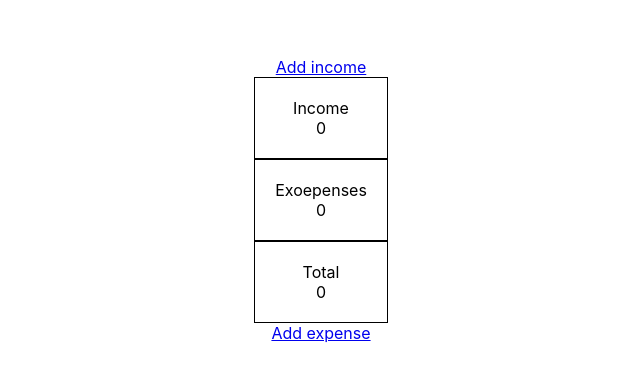
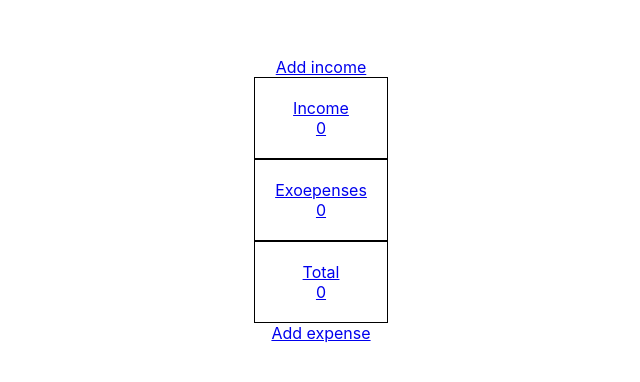
Before and after one commit to rivasvict/react-expenses-manager, a React (Create React App) app: page / in a window 1280 px wide. Shown: the part 200-582 px from the top of the page, without its empty margins (319-959 px from the left). Built offline with nearby package versions, Linux system fonts and the light colour scheme.

Commit message:
Added list of incomes and outcomes

```diff
--- a/src/components/Dashboard.js
+++ b/src/components/Dashboard.js
@@ -2,6 +2,7 @@ import React, { Component } from 'react';
 import _ from 'lodash';
 import Results from './Results';
 import AddEntry from './AddEntry';
+import EntriesSummary from './EntriesSummary';
 
 import { Switch, Route, Link } from 'react-router-dom';
 
@@ -54,17 +55,29 @@ class Dashboard extends Component {
   render() {
     return (
       <div style={dasahboardStyle}>
-        <Link to={`${this.props.match.url}add-income`}>Add income</Link>
-        <Results
-          incomes={this.getSum('incomes')}
-          outcomes={this.getSum('outcomes')}/>
-        <Link to={`${this.props.match.url}add-expense`}>Add expense</Link>
         <Switch>
+          <Route exact path={`${this.props.match.url}`}>
+            <Link to={`${this.props.match.url}add-income`}>Add income</Link>
+            <Results
+              incomes={this.getSum('incomes')}
+              outcomes={this.getSum('outcomes')}
+              entries={this.state.entries}/>
+            <Link to={`${this.props.match.url}add-expense`}>Add expense</Link>
+          </Route>
           <Route path={`${this.props.match.url}add-income`}>
             <AddEntry entryType='income' handleEntry={this.addIncome} />
           </Route>
           <Route path={`${this.props.match.url}add-expense`}>
             <AddEntry entryType='outcome' handleEntry={this.addOutcome} />
+          </Route>
+          <Route path='/incomes'>
+            <EntriesSummary entries={this.state.entries['incomes']} name='Incomes'/>
+          </Route>
+          <Route path='/outcomes'>
+            <EntriesSummary entries={this.state.entries['outcomes']} name='Outcomes' />
+          </Route>
+          <Route path='/summary'>
+            <EntriesSummary />
           </Route>
         </Switch>
       </div>
--- /dev/null
+++ b/src/components/EntriesSummary.js
@@ -0,0 +1,17 @@
+import React from 'react';
+
+function GetEntriesList(entries) {
+  return entries.map((entry, key) => <li key={key}>{entry.ammount} {entry.description}</li>);
+}
+
+function EntriesSummary({ entries, name }) {
+  const entriesList = GetEntriesList(entries);
+  return (
+    <div>
+      {name}<br/>
+      <ul>{entriesList.length ? entriesList : <li>0</li>}</ul>
+    </div>
+  );
+}
+
+export default EntriesSummary;
--- a/src/components/Results.js
+++ b/src/components/Results.js
@@ -11,12 +11,14 @@ function calculateTotal(income, outcome) {
   return income + outcome;
 }
 
-function Results({ incomes, outcomes }) {
+function Results({ incomes, outcomes, entries }) {
+  const incomesName = 'incomes';
+  const outcomesName = 'outcomes';
   return (
     <div style={resultsStyle}>
-      <TotalItem name='Income' ammount={incomes} />
-      <TotalItem name='Exoepenses' ammount={outcomes}/>
-      <TotalItem name='Total' ammount={calculateTotal(incomes, outcomes)}/>
+      <TotalItem name='Income' ammount={incomes} entries={entries[incomesName]} type={incomesName} />
+      <TotalItem name='Exoepenses' ammount={-outcomes} type='outcomes' entries={entries[outcomesName]} type={outcomesName}/>
+      <TotalItem name='Total' ammount={calculateTotal(incomes, outcomes)} type='summary'/>
     </div>
   );
 }
--- a/src/components/TotalItem.js
+++ b/src/components/TotalItem.js
@@ -1,13 +1,14 @@
 import React from 'react';
+import { Link } from 'react-router-dom';
 
 const totalItemStyle = {
   padding: '20px 20px',
   border: 'solid 1px black'
 };
 
-function TotalItem({ name, ammount }) {
+function TotalItem({ name, ammount, type }) {
   return (
-    <div style={totalItemStyle}>{name}<br/>{ammount}</div>
+    <Link to={`/${type}`}><div style={totalItemStyle}>{name}<br/>{ammount}</div></Link>
   );
 }
 
```
